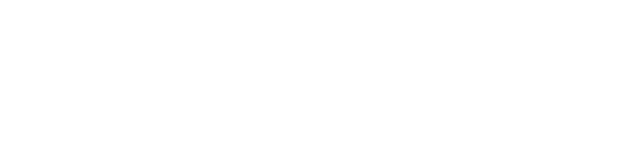
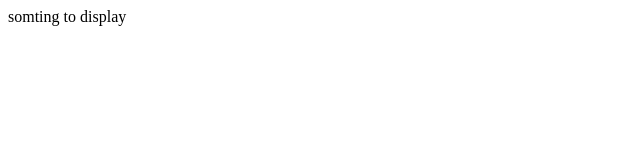
Before and after one commit to Coder-Unknown-2106/learn-git, a plain HTML site: page nothing.html in a window 1280 px wide. Shown: the whole page, without its empty margins (0-640 px from the left). Drawn offline with Linux system fonts and the light colour scheme.

Commit message:
something to refs

```diff
--- a/nothing.html
+++ b/nothing.html
@@ -7,6 +7,7 @@
     <title>Document</title>
 </head>
 <body>
+    <div>somting to display</div>
 
 </body>
 </html>
```
